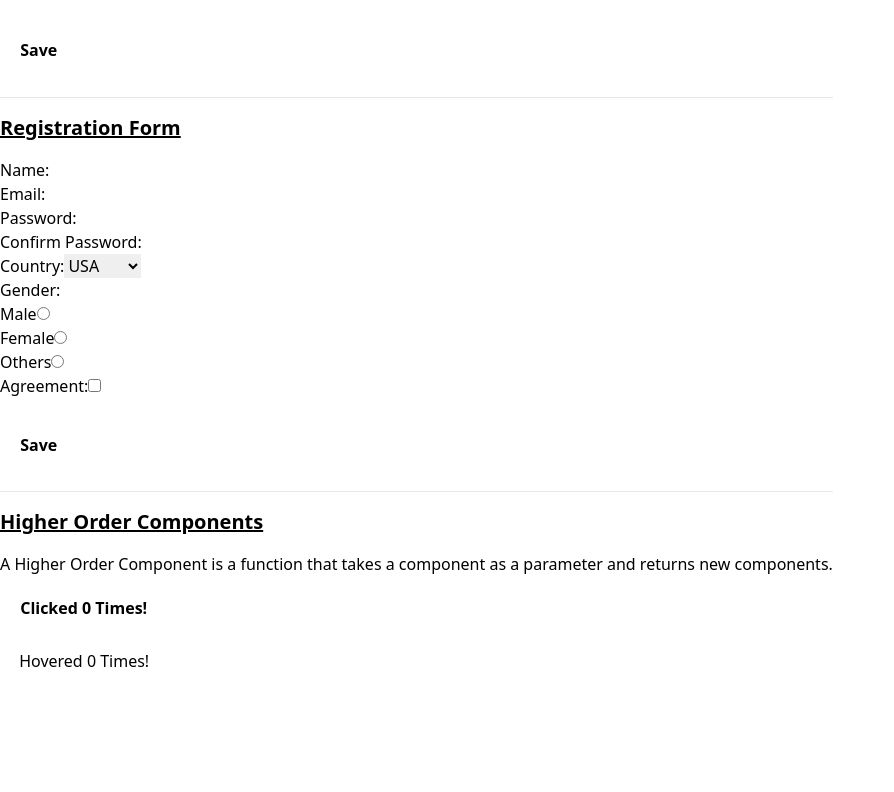
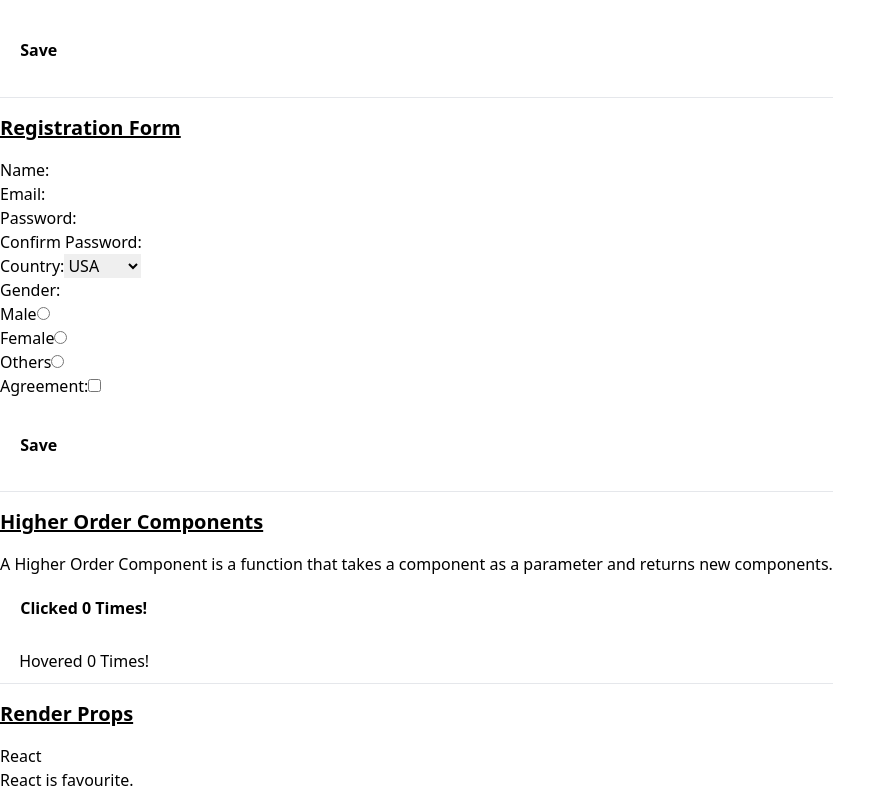
Before and after one commit to NjauSamuel/React_Blog_Project, a React (Vite) app: page / in a window 1280 px wide. Shown: the part 933-1725 px from the top of the page, without its empty margins (0-894 px from the left). Before the commit the page ends 1616 px from the top, so only its background shows below. Built offline with nearby package versions, Linux system fonts and the light colour scheme.

Commit message:
Got an introduction about render props and it was intuitive.

```diff
--- a/src/App.jsx
+++ b/src/App.jsx
@@ -8,6 +8,7 @@ import Form from "./components/Form";
 import RegistrationForm from "./components/RegistrationForm";
 import ClickCounter from "./components/ClickCounter";
 import HoverCounter from "./components/HoverCounter";
+import RenderProps from "./components/RenderProps";
 
 function App() {
   return (
@@ -40,6 +41,8 @@ function App() {
 
       <HoverCounter />
 
+      <RenderProps course="React" functionProp={(isFavourite) => (isFavourite ? 'React is favourite. ' : 'Vue')} />
+
     </div>
   )
 }
--- /dev/null
+++ b/src/components/RenderProps.jsx
@@ -0,0 +1,12 @@
+const RenderProps = ({course, functionProp}) => {
+    return (
+    <div className="mt-3">
+        <hr />
+        <h2><u>Render Props</u></h2>
+
+        <p>{course}</p>
+        <p>{functionProp(true)}</p>
+    </div>)
+}
+
+export default RenderProps
```
